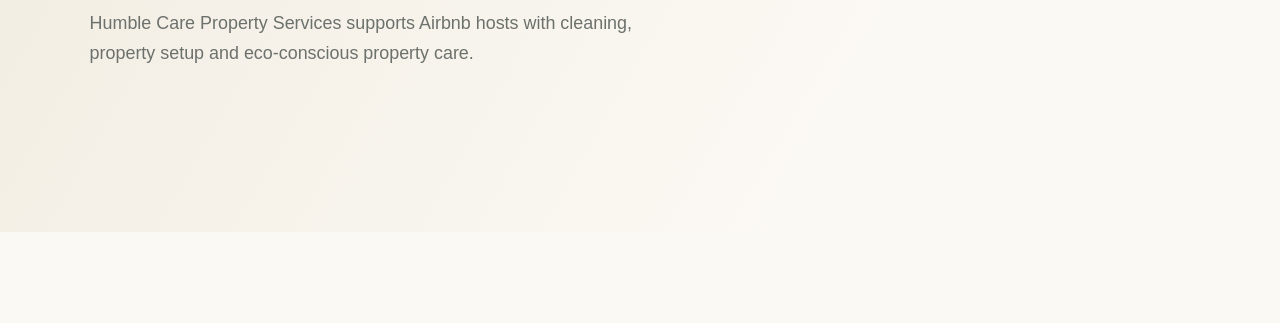
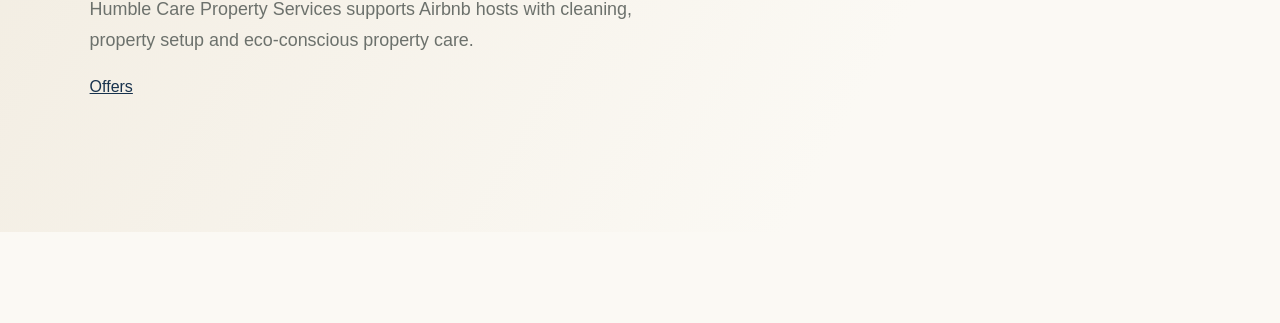
Before and after one commit to nyongsylvester/HumbleCare-Property-Services, a plain HTML site: page services.html in a window 1280 px wide. Shown: the part 477-800 px from the top of the page. Drawn offline with Linux system fonts and the light colour scheme.

Commit message:
Update services.html

```diff
--- a/services.html
+++ b/services.html
@@ -32,6 +32,7 @@
           Humble Care Property Services supports Airbnb hosts with cleaning,
           property setup and eco-conscious property care.
         </p>
+        <a class="offers-button" href="#services">Offers</a>
       </section>
 
       <section id="services">
```
